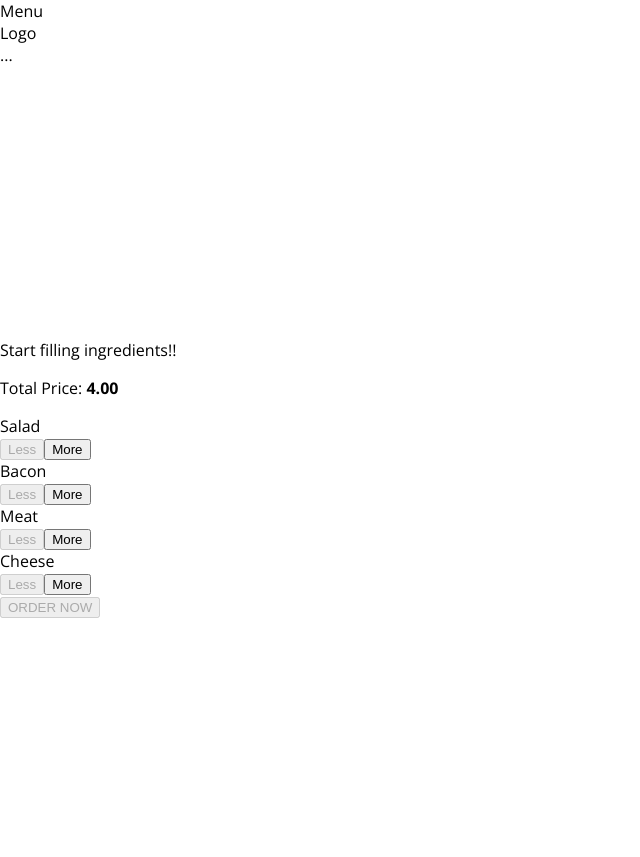
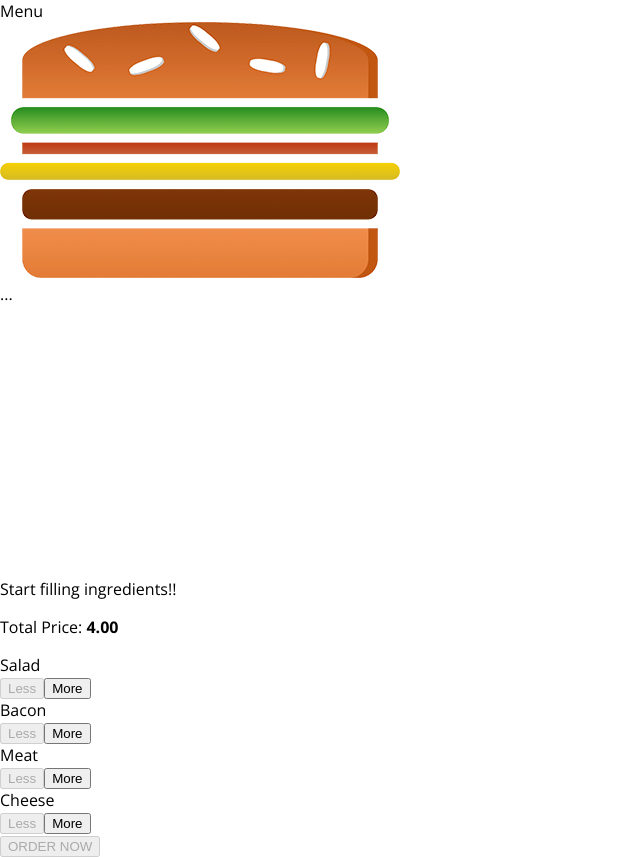
Before and after one commit to ajraj27/Burger-Builder, a React app: page / in a window 1280 px wide. Shown: the whole page, without its empty margins (0-640 px from the left). Before the commit the page ends 800 px from the top, so only its background shows below. Built offline with nearby package versions, Linux system fonts and the light colour scheme.

Commit message:
Added logo

```diff
--- /dev/null
+++ b/src/components/Logo/Logo.css
@@ -0,0 +1,11 @@
+.Logo{
+  background-color: white;
+  padding:8px;
+  height:80%;
+  box-sizing: border-box;
+  border-radius: 5px;
+}
+
+.Logo img{
+  height:100%;
+}
--- /dev/null
+++ b/src/components/Logo/Logo.js
@@ -0,0 +1,12 @@
+import React from 'react';
+
+import BurgerLogo from '../../assets/images/133 burger-logo.png';
+import classes from './Logo.css';
+
+const logo=(props) => (
+  <div className={classes.Logo}>
+        <img src={BurgerLogo} alt="MyBurger" />
+  </div>
+)
+
+export default logo;
--- a/src/components/Navigation/Toolbar/Toolbar.js
+++ b/src/components/Navigation/Toolbar/Toolbar.js
@@ -1,11 +1,12 @@
 import React from 'react';
 
-import classes from './Toolbar.css'
+import classes from './Toolbar.css';
+import Logo from '../../Logo/Logo';
 
 const toolbar=(props) => (
   <header className={classes.Toolbar}>
         <div>Menu</div>
-        <div>Logo</div>
+        <Logo />
         <nav>...</nav>
   </header>
 )
```
Also changed, not shown: src/assets/images/133 burger-logo.png (added).
